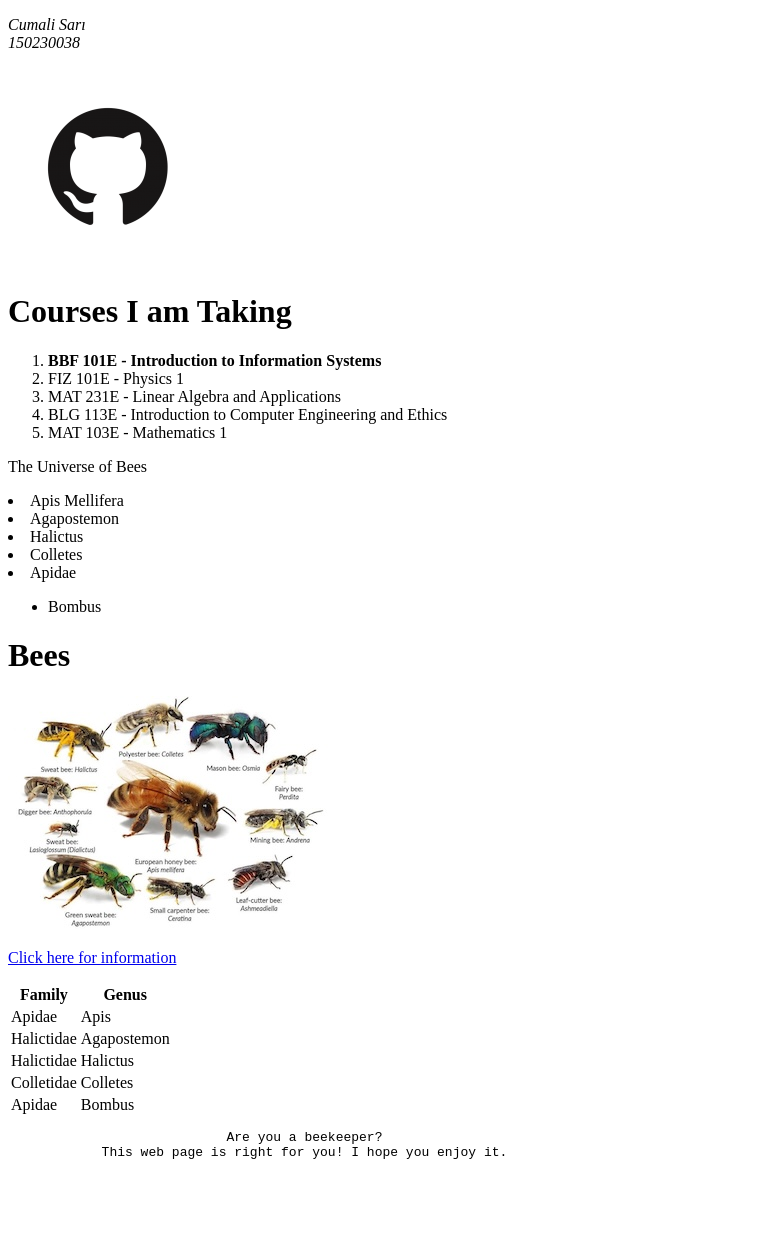
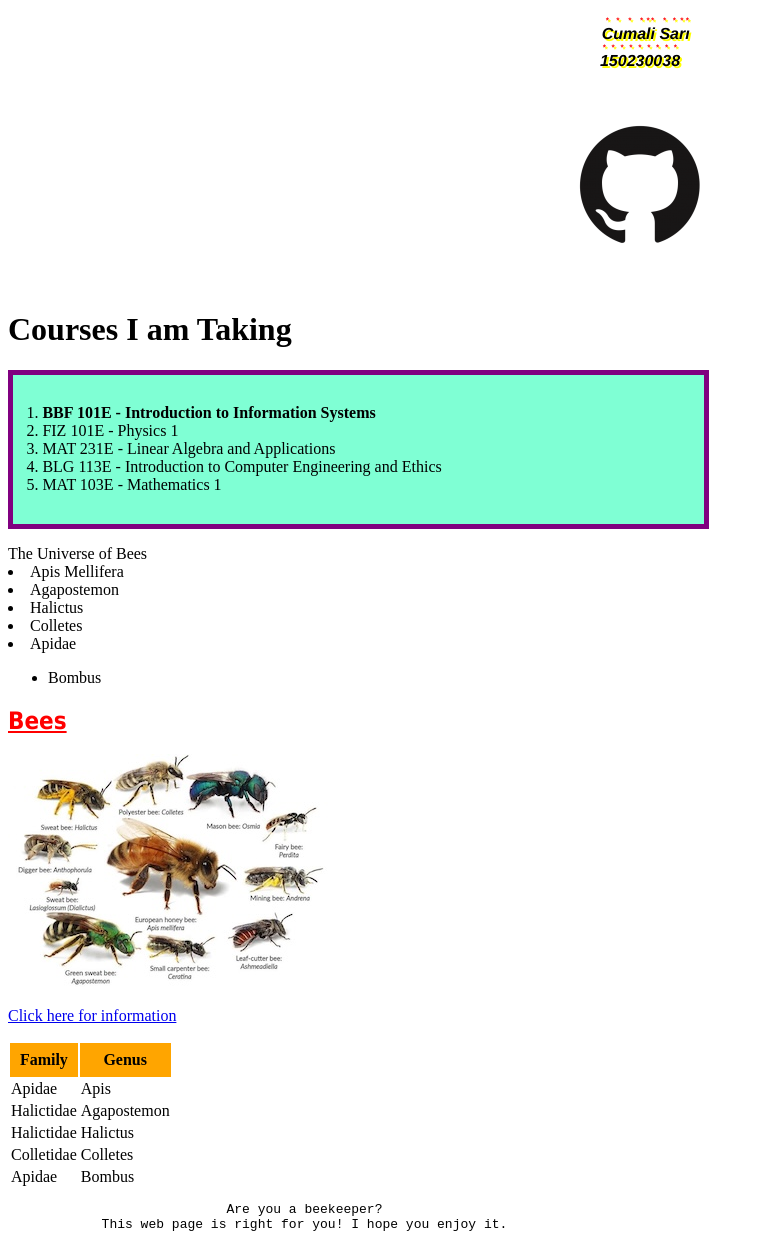
Before and after one commit to cumali-sari/Word, a plain HTML site: page index.html in a window 1280 px wide. Shown: the whole page, without its empty margins (0-764 px from the left). Before the commit the page ends 1188 px from the top, so only its background shows below. Drawn offline with Linux system fonts and the light colour scheme.

Commit message:
Files have been uploaded

```diff
--- /dev/null
+++ b/14_11_2024.css
@@ -0,0 +1,47 @@
+.p {
+    text-indent: 3mm;
+    text-align: center;
+    text-emphasis-color: red;
+    text-emphasis-style: "*";
+    text-shadow: 2px 2px yellow;
+}
+
+em {
+    font-family:'Franklin Gothic Medium', 'Arial Narrow', Arial, sans-serif;
+    font-weight: bold;
+}
+
+ol {
+    border: thick solid purple;
+    margin-bottom: 1em;
+    margin-top: 1em;
+    padding: 4ex;
+    width: 50%;
+    background-color: aquamarine;
+}
+
+h2 {
+
+    font-size: 24 pt;
+    color: red;
+    text-decoration: underline;
+    font-family: tahoma, helvetica, sans-serif;
+
+    }
+
+table th {
+    background-color: orange;
+    color:black;
+    padding: 8px;
+    text-align: center;
+    font-weight: bold;
+}
+
+#center-icon  {
+    text-align: center;
+}
+
+#center-icon img {
+    display: inline-block;
+    margin: 0 auto;
+    }
--- a/index.html
+++ b/index.html
@@ -1,18 +1,25 @@
 <!DOCTYPE html>
 <meta charset="UTF-8">
     <head>
+
+        <link rel = "stylesheet" type = "text/css" href = "14_11_2024.css" />
+
         <title>My web page</title>
     </head>
     <body>
 
-        <p>
+        <p class="p">
             <em>
             Cumali Sarı
             <br>
             150230038
             </em>
         </p>
-        <a href="https://github.com/itu-itis24-saric23"><img src="github_icon.png"></a>
+        <div id="center-icon">
+            <a href="https://github.com/itu-itis24-saric23">
+                <img src="github_icon.png" alt="GitHub Icon">
+            </a>
+        </div>
         <h1><strong>Courses I am Taking</strong></h1>
         <ol>
             <li><strong>BBF 101E - Introduction to Information Systems</strong></li>
@@ -21,7 +28,7 @@
             <li>BLG 113E - Introduction to Computer Engineering and Ethics</li>
             <li>MAT 103E - Mathematics 1</li>
         </ol>
-        </p>The Universe of Bees<p>
+        </p2>The Universe of Bees<p2>
         <u1>
             <li>Apis Mellifera</li>
             <li>Agapostemon</li>
@@ -33,7 +40,7 @@
             </ul>
         </u1>
 
-        <h1> <strong>Bees</strong> </h1>
+        <h2> <strong>Bees</strong> </h2>
         <p><img src="bees.jpg"></p>
         <p> <a href="https://en.wikipedia.org/wiki/Bee">Click here for information</a> </p>
 
```
